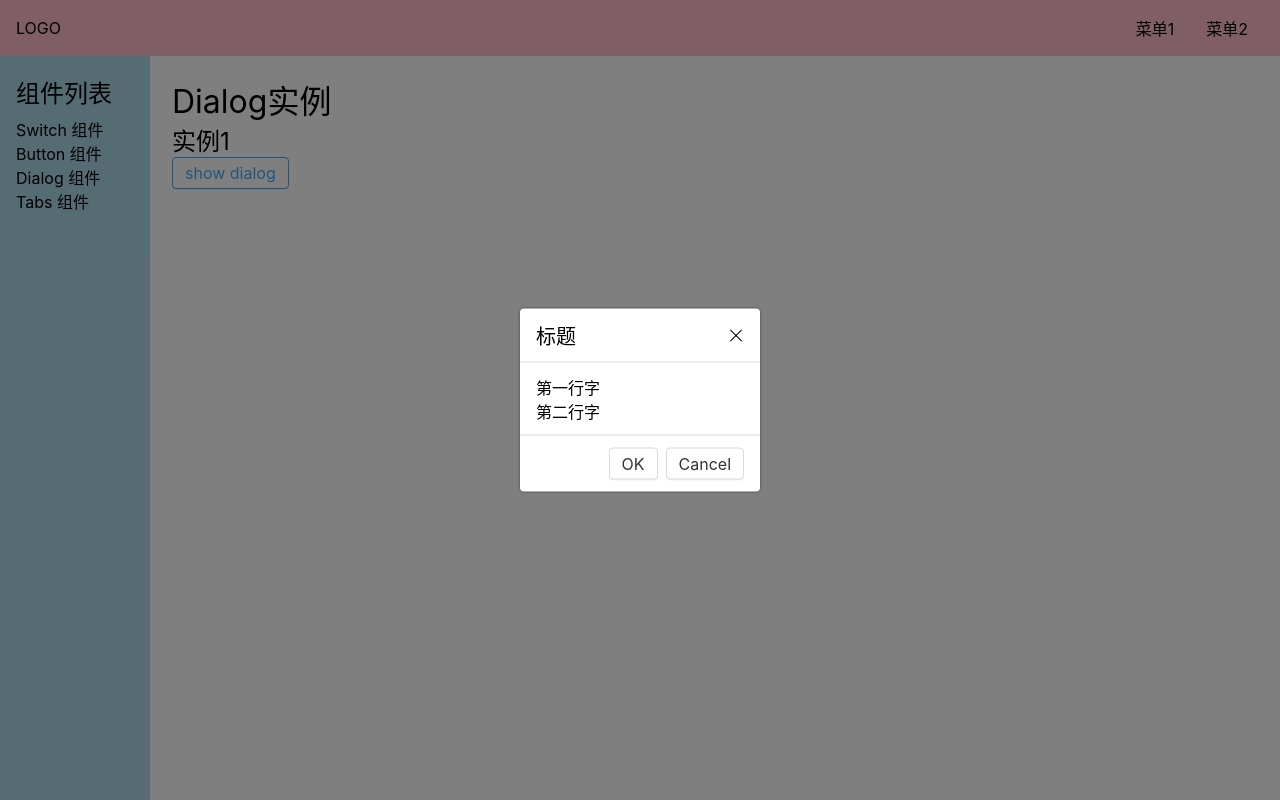
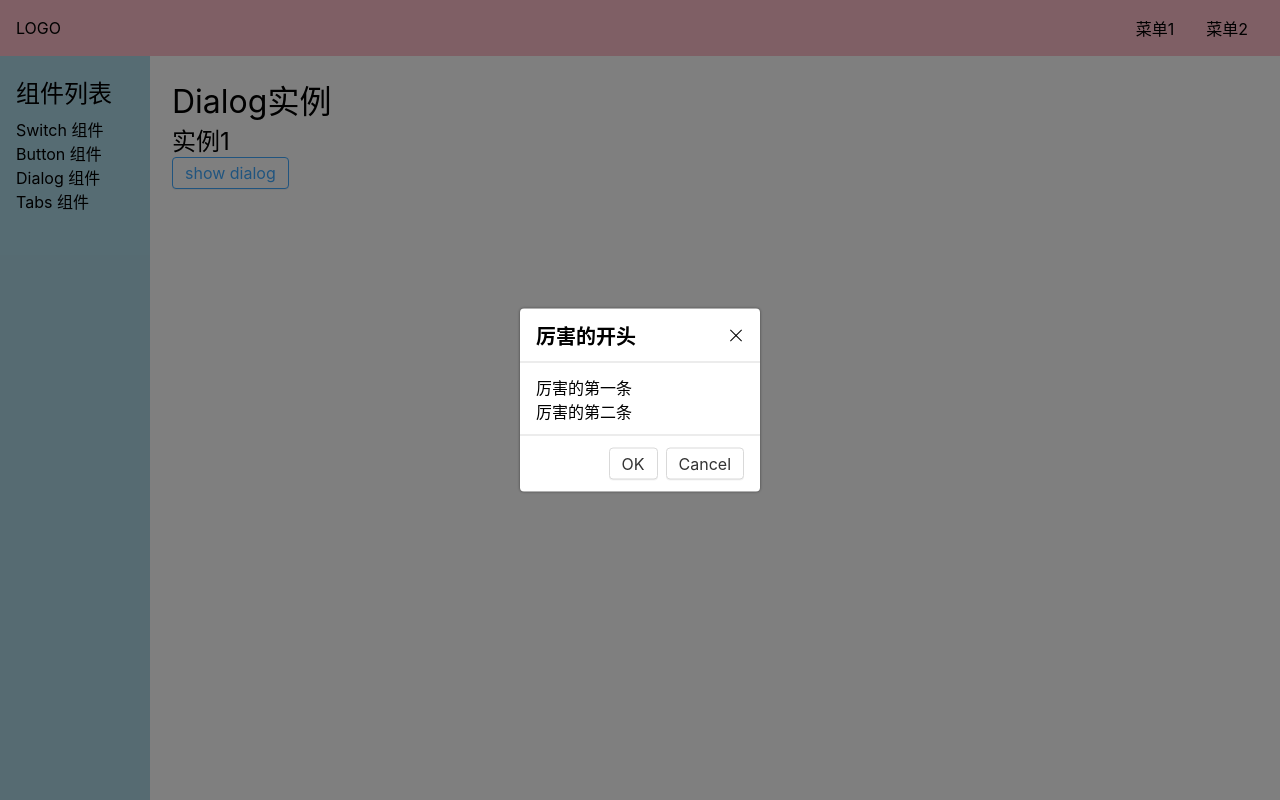
Before and after one commit to Gy-coder/vue3-learn-components, a Vue app: page /#/doc/dialog in a window 1280 px wide. Both pictures are taken after a click on the button "show dialog". Built offline with nearby package versions, Linux system fonts and the light colour scheme.

Commit message:
Dialog组件支持点击自定义title和content

```diff
--- a/src/components/DialogPage.vue
+++ b/src/components/DialogPage.vue
@@ -2,7 +2,15 @@
   <h1>Dialog实例</h1>
   <h2>实例1</h2>
   <Button :onclick="handleClick">show dialog</Button>
-  <Dialog v-model:visible="x" :ok="f1" :cancel="f2"/>
+  <Dialog v-model:visible="x" :ok="f1" :cancel="f2" :close-on-click-overlay="false">
+    <template v-slot:title>
+      <strong>厉害的开头</strong>
+    </template>
+    <template v-slot:content>
+      <div>厉害的第一条</div>
+      <div>厉害的第二条</div>
+    </template>
+  </Dialog>
 </template>
 
 <script lang="ts">
@@ -16,7 +24,7 @@
         x.value = !x.value
       }
       const f1 = ()=>{
-
+        console.log('ok')
       }
       const f2 = ()=>{
         console.log('cancel')
--- a/src/lib/Dialog.vue
+++ b/src/lib/Dialog.vue
@@ -4,12 +4,11 @@
     <div class="g-dialog-wrapper">
       <div class="g-dialog">
         <header>
-          标题
+          <slot name="title" />
           <span class="g-dialog-close" @click="close"></span>
         </header>
         <main>
-          <p>第一行字</p>
-          <p>第二行字</p>
+          <slot name="content" />
         </main>
         <footer>
           <Button @click="ok">OK</Button>
```
